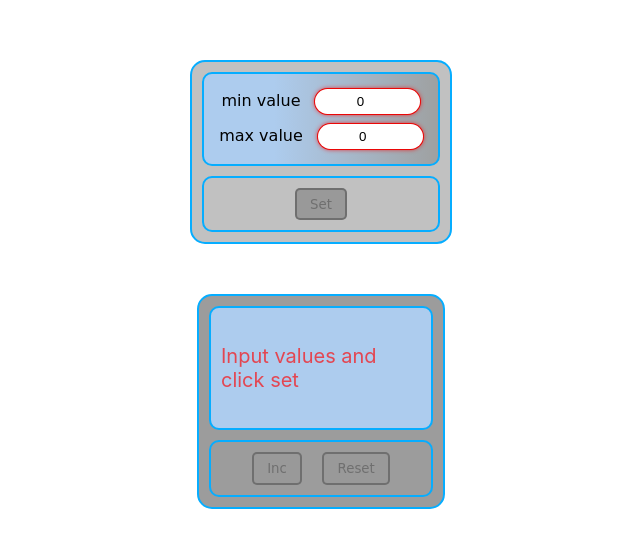
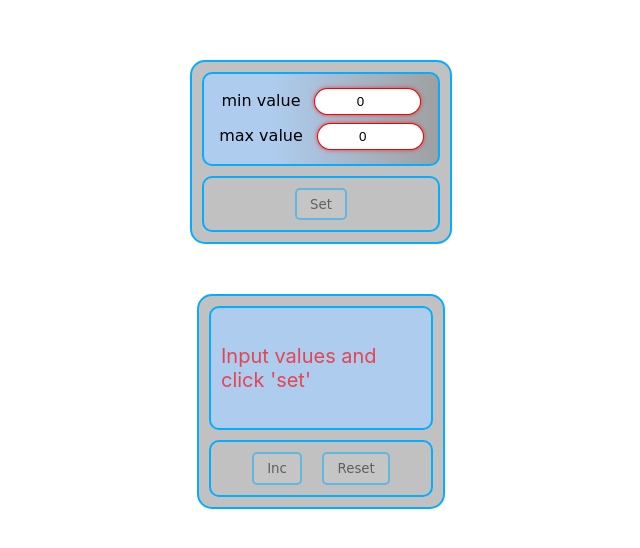
Before and after one commit to Shidesin/Counter, a React (Create React App) app: page / in a window 1280 px wide. Shown: the part 140-688 px from the top of the page, without its empty margins (319-959 px from the left). Built offline with nearby package versions, Linux system fonts and the light colour scheme.

Commit message:
Counter modify

```diff
--- a/src/App.tsx
+++ b/src/App.tsx
@@ -7,39 +7,70 @@ export function saveState<T>(key: string, state: T) {
     const stateAsString = JSON.stringify(state);
     localStorage.setItem(key, stateAsString)
 }
-
 export function restoreState<T>(key: string, defaultState: T) {
     const stateAsString = localStorage.getItem(key);
     if (stateAsString !== null) defaultState = JSON.parse(stateAsString) as T;
     return defaultState;
 }
 
+
 export function App() {
 
-    let [minMaxValue, setMinMaxValue] = useState<Array<number>>([]);
+    const initialState = restoreState<Array<number>>('save setting', [0,0])
 
-    let [valueCounter, setCounterValue] = useState<number>(minMaxValue[0]);
-
-    let [error, setError] = useState<string>('Input values and click set')
+    let [settingValueMin, setSettingValueMin] = useState(initialState[0])
+    let [settingValueMax, setSettingValueMax] = useState(initialState[1])
 
 
-    let callBack = (value: Array<number>) => setMinMaxValue(value);
 
-    const callBackError = (value: string) => setError(value)
+    let [valueCounter, setCounterValue] = useState<number>(settingValueMin);
 
+    let [error, setError] = useState<string>("Input values and click 'set'")
+
+
+    // const callBack = (value: Array<number>) => setMinMaxValue(value);
+
+    // const callBackError = (value: string) => setError(value)
+
+    const disableModSet = () => {
+        errorSet()
+        return settingValueMin === null || settingValueMax === null || settingValueMin < 0 || settingValueMin > settingValueMax || settingValueMin === settingValueMax || settingValueMax < 0 ;
+    }
+
+    let array = [settingValueMin, settingValueMax]
+
+    const errorSet = () => {
+        if ( settingValueMin < 0 || settingValueMin > settingValueMax  || settingValueMax < 0) {
+            setError('Incorrect value')
+        } else if(settingValueMin === settingValueMax) {
+            setError("Input values and click 'set'")
+        } else {
+            setError('')
+        }
+    }
+
+    const setButtonFunc = () => {
+        saveState<Array<number>>('save setting',array )
+    }
 
     return (
         <div className="App">
             <SettingCounter
-                callBackError={callBackError}
-                callback={callBack}
+                callbackValueMin={setSettingValueMin}
+                callbackValueMax={setSettingValueMax}
                 setCounterValue={setCounterValue}
+                disableModSet={disableModSet}
+                setButtonFunc={setButtonFunc}
+                settingValueMin={settingValueMin}
+                settingValueMax={settingValueMax}
+                errorSet={errorSet}
             />
             <Counter
-                minMaxValue={minMaxValue}
                 valueCounter={valueCounter}
                 setCounterValue={setCounterValue}
                 ErrorMessage={error}
+                settingValueMin={settingValueMin}
+                settingValueMax={settingValueMax}
             />
         </div>
     );
--- a/src/Counter/ButtonBlock.tsx
+++ b/src/Counter/ButtonBlock.tsx
@@ -4,7 +4,7 @@ type PropsType = {
     title: string
     onClickFunction: () => void
     disableMod: boolean
-    disableModSet?: boolean
+    disableModSet?: () => boolean
 }
 
 
--- a/src/Counter/Counter.css
+++ b/src/Counter/Counter.css
@@ -2,7 +2,7 @@
 .counter_box {
     border: #06adff 2px solid;
     border-radius: 15px;
-    background-color: rgba(128, 128, 128, 0.78);
+    background-color: rgba(128, 128, 128, 0.49);
     padding: 10px;
     height: max-content;
     width: max-content;
@@ -14,7 +14,6 @@
     font-size: 20px;
     border: #06adff 2px solid;
     border-radius: 10px;
-    /*background-color: #ff8c00;*/
     background: #adccee 30%;
     padding: 10px;
     display: flex;
@@ -49,14 +48,13 @@
     outline: none;
     border-radius: 5px;
     margin: 10px;
-    background-color: #999999;
+    background-color: #cacaca;
     padding: .5em 1em;
-    border: 2px solid;
+    border: 2px  #06adff solid;
+    color: black;
 
 }
 
 .button:hover { background: #06adff; }
-
-/*.active {*/
-/*    background-color: #ff8c00;*/
-/*}*/
+.button:disabled {opacity: 0.5}
+.button:disabled:hover {background: none; }
--- a/src/Counter/Counter.tsx
+++ b/src/Counter/Counter.tsx
@@ -3,20 +3,21 @@ import {CounterDisplay} from './CounterDisplay';
 import {Button} from './ButtonBlock';
 import './Counter.css';
 
+
 type CounterPropsType = {
-    minMaxValue: Array<number>
+    minMaxValue?: Array<number>
     valueCounter: number
     setCounterValue: (value: number) => void
     ErrorMessage: string
+    settingValueMin: number
+    settingValueMax: number
 }
 
 export const Counter = (props: CounterPropsType) => {
 
 
-    const MinValueNumber = props.minMaxValue[0];
-    const MaxValueNumber = props.minMaxValue[1];
-
-
+    const MinValueNumber = props.settingValueMin;
+    const MaxValueNumber = props.settingValueMax;
 
 
     let disableModInc: boolean;
@@ -32,7 +33,8 @@ export const Counter = (props: CounterPropsType) => {
 
     return (
         <div className={'counter_box'}>
-            <CounterDisplay ErrorMessage={props.ErrorMessage} valueCounter={props.valueCounter} MaxValueNumber={MaxValueNumber}/>
+            <CounterDisplay ErrorMessage={props.ErrorMessage} valueCounter={props.valueCounter}
+                            MaxValueNumber={MaxValueNumber}/>
             <div className={'button_box'}>
                 <Button title={'Inc'} onClickFunction={addNumber} disableMod={disableModInc}/>
                 <Button title={'Reset'} onClickFunction={resetNumber} disableMod={disableModReset}/>
--- a/src/Counter/SettingBox/SettingsBox.module.css
+++ b/src/Counter/SettingBox/SettingsBox.module.css
@@ -14,7 +14,6 @@
     border-radius: 10px;
     border: #06adff 2px solid;
     background: linear-gradient(90deg, #adccee 30%, #7C808080 100%);;
-    /*background-color: #ff8c00;*/
     padding: 10px;
 }
 
@@ -33,6 +32,7 @@
     margin: 5px;
     text-align: center;
     outline: none;
+    cursor: pointer;
 }
 
 .input_error {
--- a/src/Counter/SettingBox/SettingsBox.tsx
+++ b/src/Counter/SettingBox/SettingsBox.tsx
@@ -1,85 +1,45 @@
-import React, {ChangeEvent, useState} from 'react';
+import React, {ChangeEvent} from 'react';
 import styles from './SettingsBox.module.css'
 import {Button} from '../ButtonBlock';
 import {ValueInput} from './ValueInput';
-import {restoreState, saveState} from '../../App';
 
 
 type SettingCounterPropsType = {
-    callback: (value: Array<number>) => void
+    callbackValueMin: (value: number) => void
+    callbackValueMax: (value: number) => void
     setCounterValue: (value: number) => void
-    callBackError: (value: string) => void
+    disableModSet: () => boolean
+    setButtonFunc: () => void
+    settingValueMax: number
+    settingValueMin: number
+    errorSet: () => void
 }
 
 export function SettingCounter(props: SettingCounterPropsType) {
 
-    const disableModSet = () => {
-        return settingValueMin === null || settingValueMax === null || settingValueMin < 0 || settingValueMin > settingValueMax || settingValueMin === settingValueMax || settingValueMax < 0 ;
-    }
+    const onCangeValueMin = (event: ChangeEvent<HTMLInputElement>) => {
+        props.callbackValueMin(Number(event.currentTarget.value))
+        props.setCounterValue(Number(event.currentTarget.value))
+        props.errorSet()
 
-    const initialState = restoreState<Array<number>>('save setting', [0,0])
-    console.log(initialState)
-
-    let [settingValueMin, setSettingValueMin] = useState(initialState[0])
-    let [settingValueMax, setSettingValueMax] = useState(initialState[1])
-
-    const setValue = () => {
-        let array = [settingValueMin, settingValueMax]
-        props.callback(array)
-        props.setCounterValue(settingValueMin)
-        saveState<Array<number>>('save setting',array )
-        props.callBackError('')
-    }
-
-    const onCangeValueMin = (event: ChangeEvent<HTMLInputElement>) => {
-        let min = Number(event.currentTarget.value)
-        if (min < 0){
-            setSettingValueMin(Number(event.currentTarget.value))
-            props.callBackError("Value can't be less 0")
-        } else if (min > settingValueMax){
-            setSettingValueMin(Number(event.currentTarget.value))
-            props.callBackError("Value can't be greater max value")
-        }else if (min === settingValueMax){
-            setSettingValueMin(Number(event.currentTarget.value))
-            props.callBackError('Value can\'t be greater than equal max value')
-        } else if (min === null){
-            setSettingValueMin(Number(event.currentTarget.value))
-            props.callBackError('Value must be set')
-        }else {
-            setSettingValueMin(Number(event.currentTarget.value))
-            props.callBackError('')
-        }
     }
 
     const onCangeValueMax = (event: ChangeEvent<HTMLInputElement>) => {
-        let max = Number(event.currentTarget.value)
-        if (max < 0){
-            setSettingValueMax(Number(event.currentTarget.value))
-            props.callBackError('Value can\'t be less than zero')
-        }else if (max === null){
-            setSettingValueMin(Number(event.currentTarget.value))
-            props.callBackError('Value must be set')
-        } else if (max < settingValueMin){
-            setSettingValueMax(Number(event.currentTarget.value))
-            props.callBackError('The value can\'t be less than min value')
-        } else if (max === settingValueMin){
-            setSettingValueMax(Number(event.currentTarget.value))
-            props.callBackError('Value can\'t be greater than equal mix value')
-        } else if (max > settingValueMin){
-            setSettingValueMax(Number(event.currentTarget.value))
-            props.callBackError('')
-        }
+        props.callbackValueMax(Number(event.currentTarget.value))
+        props.errorSet()
     }
 
     return (
 
         <div className={styles.settingDisplay_box}>
             <div className={styles.settingDisplay}>
-                <ValueInput errorStyle={disableModSet()} value={settingValueMin} onCange={onCangeValueMin} title={'min value'}/>
-                <ValueInput errorStyle={disableModSet()} value={settingValueMax} onCange={onCangeValueMax} title={'max value'}/>
+                <ValueInput errorStyle={props.disableModSet()} value={props.settingValueMin} onCange={onCangeValueMin}
+                            title={'min value'}/>
+                <ValueInput errorStyle={props.disableModSet()} value={props.settingValueMax} onCange={onCangeValueMax}
+                            title={'max value'}/>
             </div>
             <div className={styles.button_box}>
-                <Button title={'Set'} onClickFunction={setValue} disableMod={disableModSet()}/>
+                <Button title={'Set'} onClickFunction={props.setButtonFunc} disableMod={props.disableModSet()}/>
             </div>
         </div>
     )
```
